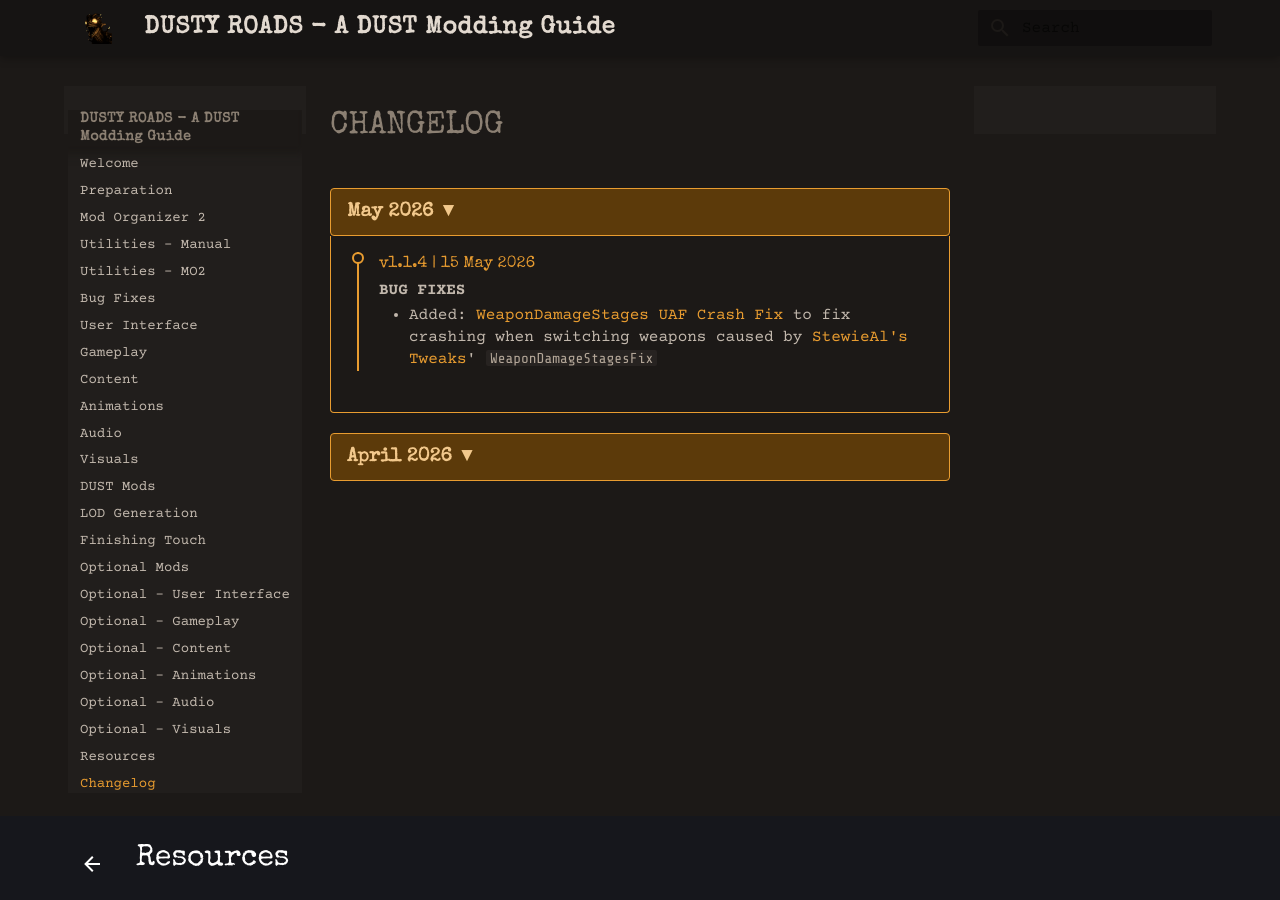
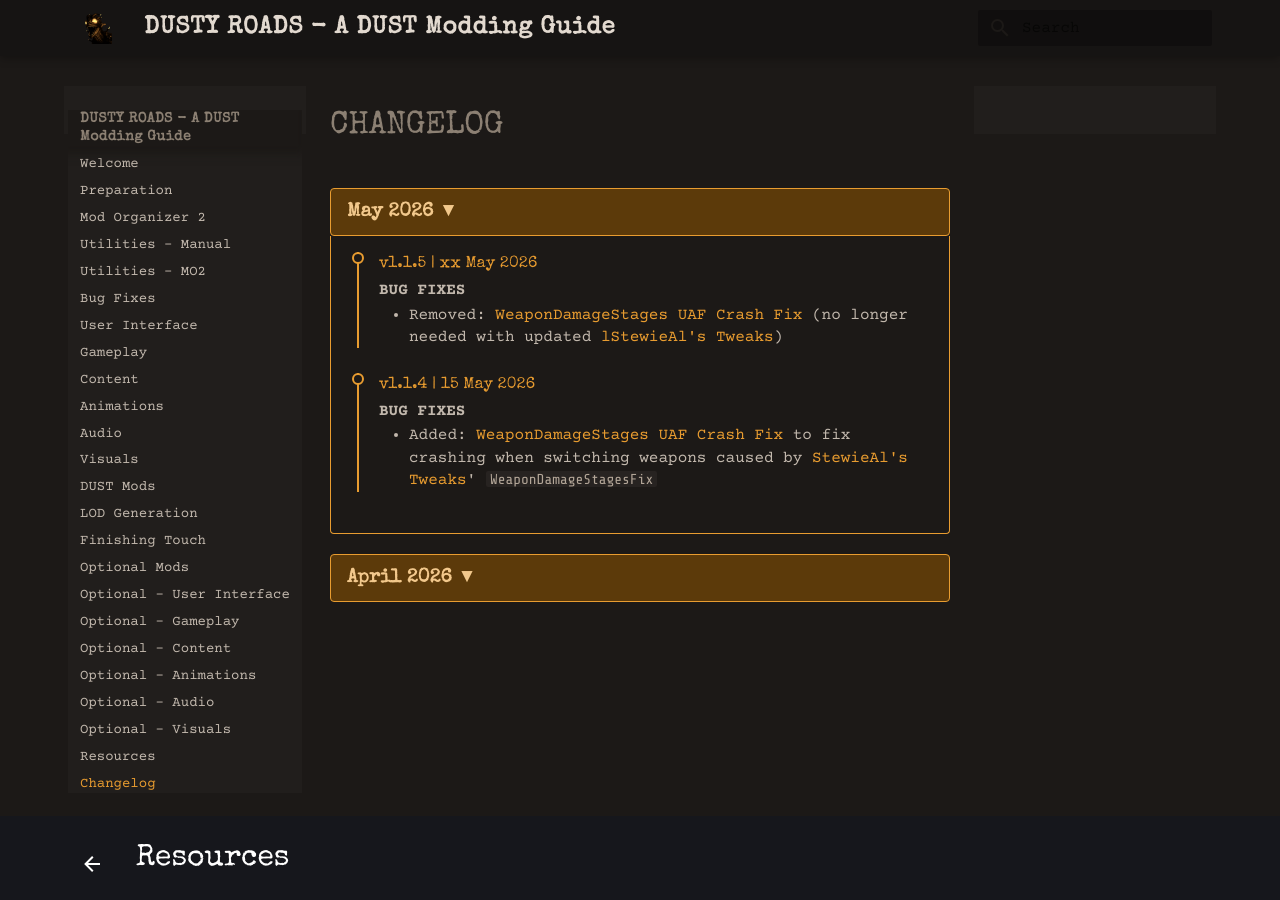
Before and after one commit to tkrrptd/dusty-roads, an MkDocs documentation site: the page built from docs/changelog.md, in a window 1280 px wide. Built offline with MkDocs 1.6.1 and Material for MkDocs 9.7.7, drawn with Linux system fonts in a browser that asks for light colours.

Commit message:
Update v1.1.4.1

```diff
--- a/docs/changelog.md
+++ b/docs/changelog.md
@@ -2,6 +2,23 @@
 
 <p class="expander-top clickable" onclick="this.nextElementSibling.style.display = this.nextElementSibling.style.display === 'none' ? 'block' : 'none'">May 2026 ▼</p>
 <div class="expander-content">
+
+  <div class="changelog">
+
+	  <div class="changelog-entry">
+		<div class="changelog-dot"></div>
+		<p class="changelog-version">v1.1.5  |  xx May 2026</p>
+
+		<b>BUG FIXES</b>
+		<ul>
+		  <li>Removed: <span class="highlight">WeaponDamageStages UAF Crash Fix</span> (no longer needed with updated <span class="highlight">lStewieAl's Tweaks</span>)</li>
+		</ul>
+
+
+		</ul>
+	  </div>
+
+	</div>
 
   <div class="changelog">
 
--- a/docs/css/custom.css
+++ b/docs/css/custom.css
@@ -18,6 +18,10 @@ p {
 
 .md-footer-meta {
   display: none;
+}
+
+html {
+  font-size: 20px;
 }
 
 /* ─── Color scheme ───────────────────────────────────────────────────────── */
--- a/docs/overrides/main.html
+++ b/docs/overrides/main.html
@@ -3,4 +3,7 @@
 {% block extrahead %}
   <meta name="google-site-verification" content="A0qMiQcPpJx6PvT2qT-BSxOHcoYOmsGu-Fg3R0Rz89Y" />
   <meta name="msvalidate.01" content="82971E846C817BC57121DD3F8615E40E" />
+  <script>
+    document.documentElement.setAttribute('data-md-color-scheme', 'slate');
+  </script>
 {% endblock %}
```
Also changed, not shown: docs/fixes.md (+0 -16 lines), docs/index.md (+0 -2 lines).
